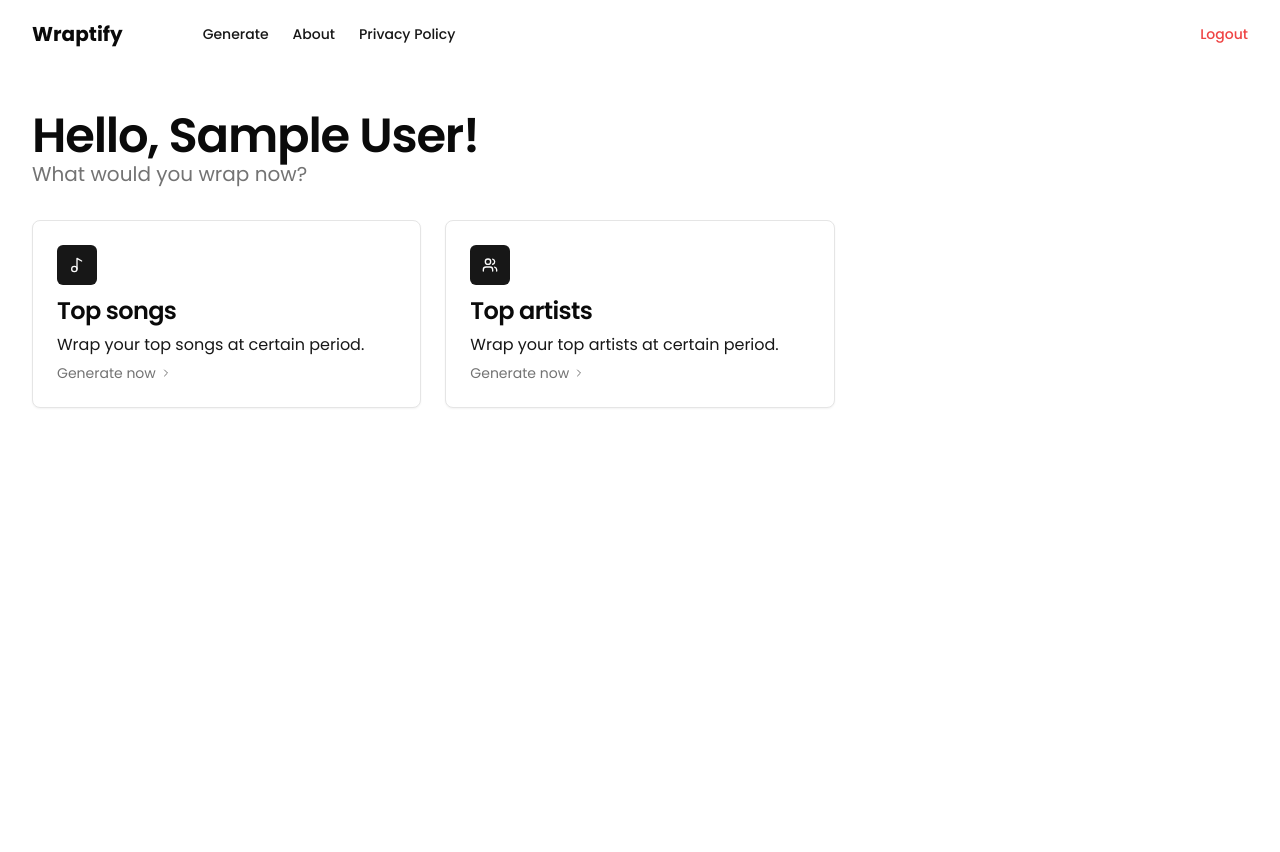
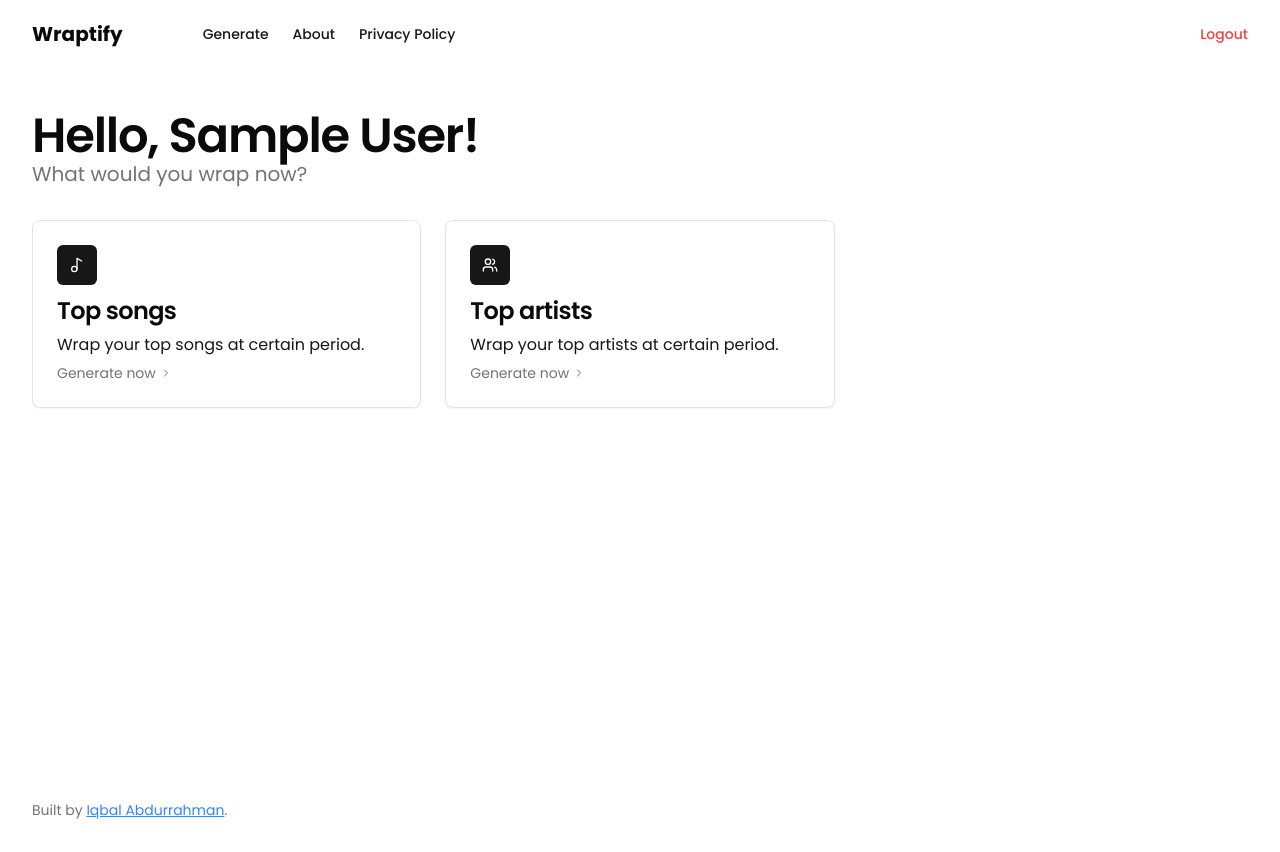
Before and after one commit to iblabd/wraptify, a Next.js app: page /generate in a window 1280 px wide. Before the commit the page ends 800 px from the top, so only its background shows below. Built offline with nearby package versions, Linux system fonts and the light colour scheme; no server answers; sample sign-in values are in the browser's storage.

Commit message:
Add footer credit

```diff
--- a/src/app/(main)/layout.jsx
+++ b/src/app/(main)/layout.jsx
@@ -1,10 +1,25 @@
 import Navbar from '@/components/fragments/navbar'
+import Link from 'next/link'
 
 export default function MainLayout({ children }) {
   return (
     <>
-      <Navbar />
-      <div className="container">{children}</div>
+      <div className="min-h-screen">
+        <Navbar />
+        <div className="container">{children}</div>
+      </div>
+      <div className="container mb-8 text-sm text-muted-foreground">
+        Built by{' '}
+        <Link
+          href="https://github.com/iblabd"
+          passHref
+          className="text-blue-500 underline hover:text-blue-700"
+          target="blank"
+        >
+          Iqbal Abdurrahman
+        </Link>
+        .
+      </div>
     </>
   )
 }
```
